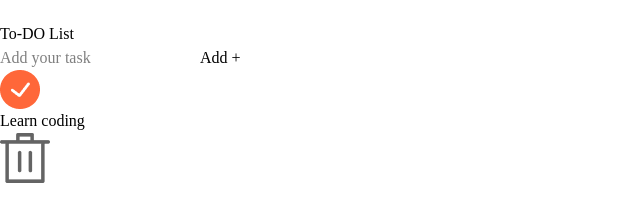
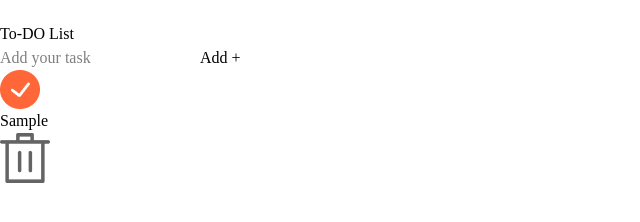
Before and after one commit to uchchhwas13/todo-react, a React (Vite) app in the folder Todo-app/: page / in a window 1280 px wide. Both pictures are taken after typing "Sample" into the empty fields and a click on the button "Add +". Shown: the part 490-712 px from the top of the page, without its empty margins (0-640 px from the left). Built offline with nearby package versions, Linux system fonts and the light colour scheme.

Commit message:
Displaying items in toDo list

```diff
--- a/Todo-app/src/components/Todo.jsx
+++ b/Todo-app/src/components/Todo.jsx
@@ -53,7 +53,11 @@ const Todo = () => {
     <div className="bg-white place-self-center w-11/12 max-w-md flex flex-col p-7 min-h-[550px] rounded-xl">
       {renderHeader()}
       {renderInputSection()}
-      <TodoItem text="Learn coding" />
+      <div>
+        {todoList.map((item)=>{
+            return <TodoItem key={item.id} item={item}></TodoItem>
+        })}
+      </div>
     </div>
   );
 };
--- a/Todo-app/src/components/TodoItem.jsx
+++ b/Todo-app/src/components/TodoItem.jsx
@@ -5,12 +5,12 @@ import delete_icon from '../assets/delete.png'
 
 
 
-const TodoItem = ({text}) => {
+const TodoItem = ({item}) => {
   return (
     <div className='flex items-center my-3 gap-2'>
       <div className='flex flex-1 items-center cursor-pointer'>
         <img src={tick} alt="" className='w-7'/>
-        <p className='tex-slate-700 ml-4 text-[17px]'>{text}</p>
+        <p className='tex-slate-700 ml-4 text-[17px]'>{item.text}</p>
       </div>
       <img src={delete_icon} alt="" className='w-3.5 cursor-pointer'/>
     </div>
```
